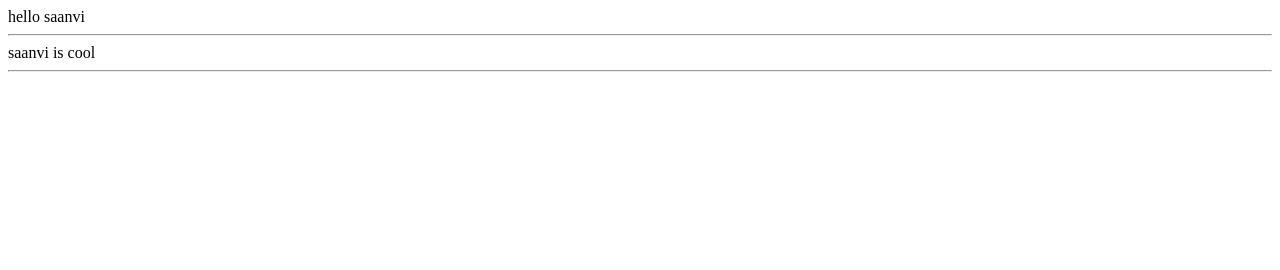
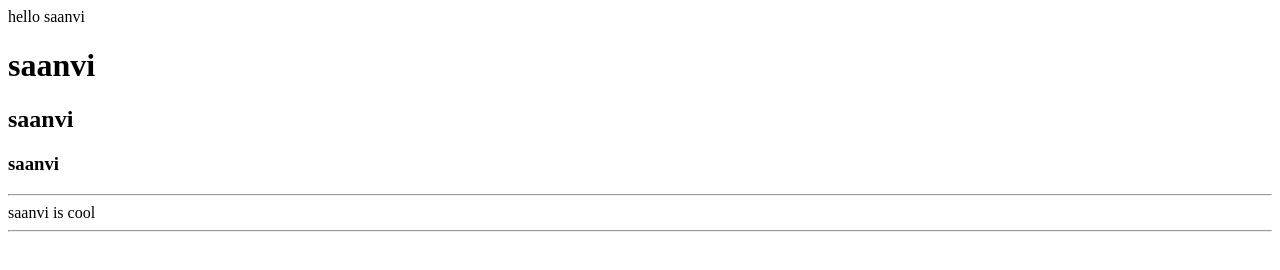
Before and after one commit to naresh26b/htmldev, a plain HTML site: page saanvi.html in a window 1280 px wide. Drawn offline with Linux system fonts and the light colour scheme.

Commit message:
myfirstpage

```diff
--- a/saanvi.html
+++ b/saanvi.html
@@ -4,11 +4,12 @@
         hello saanvi
     </head>
     <body>
-        <!-- <h1>saanvi</h1>
+        <h1>saanvi</h1>
         <h2>saanvi</h2>
-        <h3>saanvi</h3> -->
+        <h3>saanvi</h3>
 
-    <hr> <body>
+    <hr>
+    <body>
 
     </body>
     <div>
```
